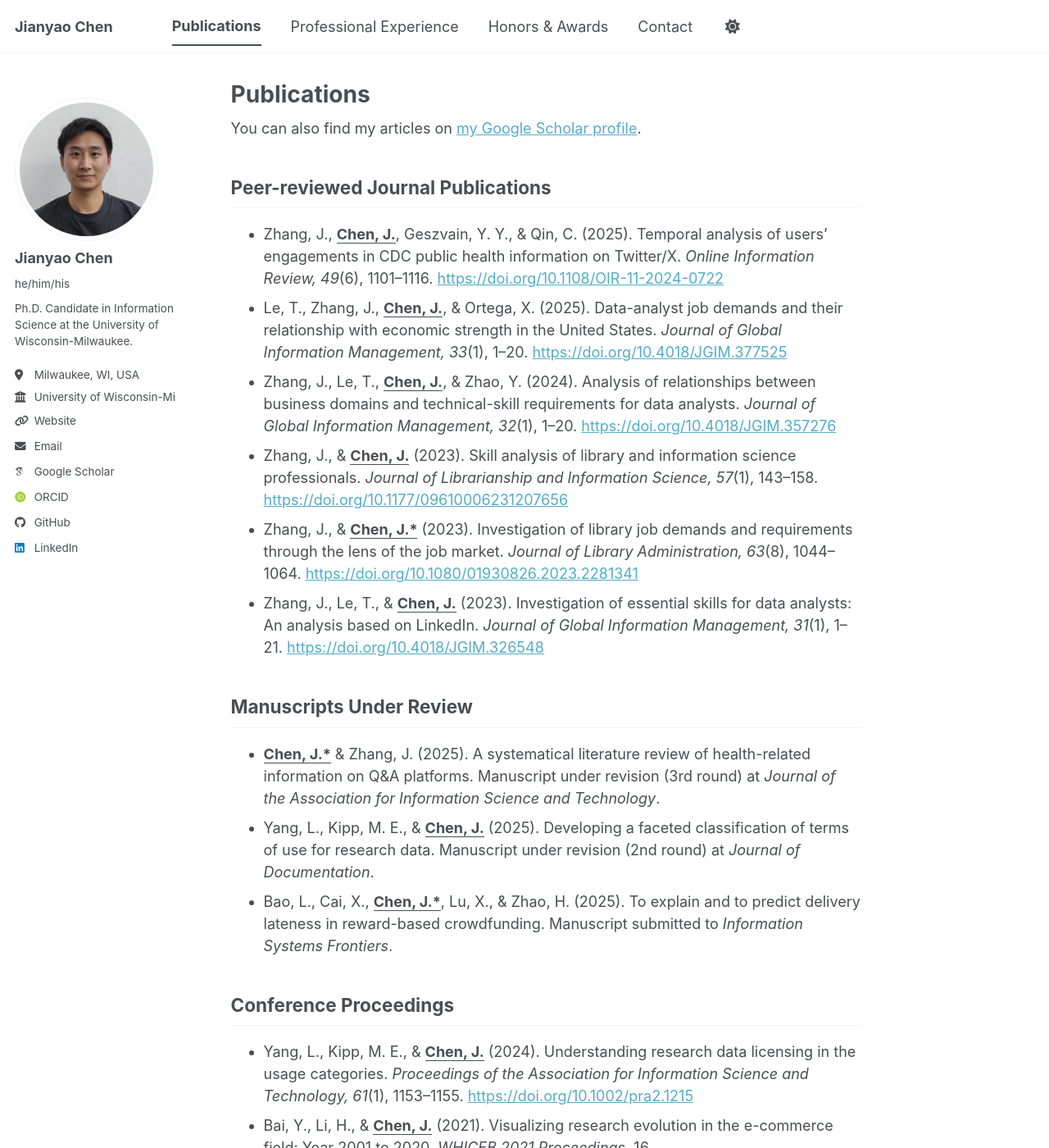
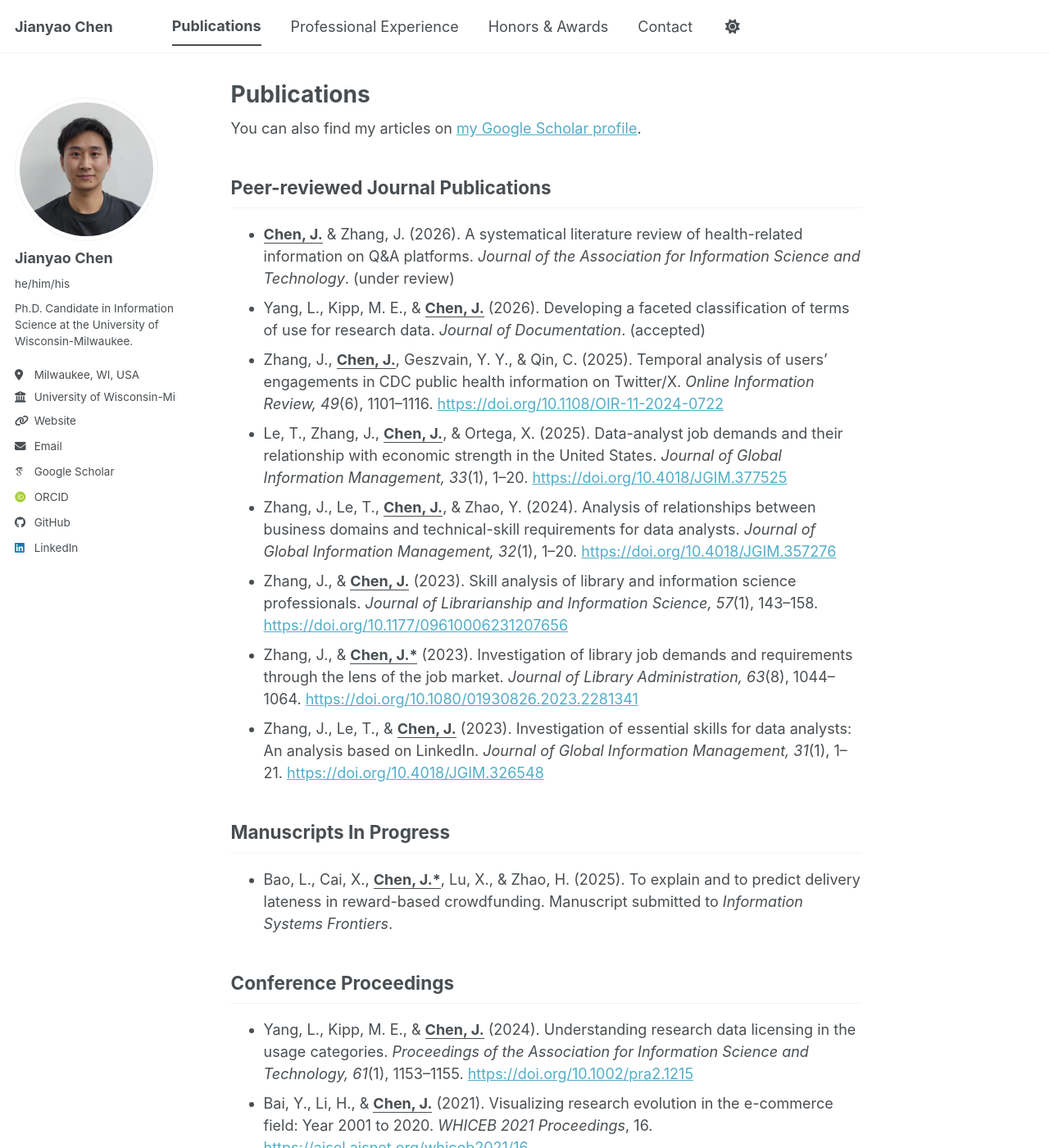
Before and after one commit to JianyaoChen/JianyaoChen.github.io, a Jekyll site: the page built from _pages/publications.html, in a window 1280 px wide and 1400 px high. Shown: the whole window at 82% size. Built offline with Jekyll 4.4.1, drawn with Linux system fonts in a browser that asks for light colours; some web fonts are replaced; a script bundle is joined from its source files by our own code; library files that are not in the unit come from our copies.

Commit message:
Update publications.html

```diff
--- a/_pages/publications.html
+++ b/_pages/publications.html
@@ -24,6 +24,17 @@ author_profile: true
 
 <h2>Peer-reviewed Journal Publications</h2>
 <ul>
+
+  <!-- Under review / accepted -->
+  <li>
+    <u><strong>Chen, J.</strong></u> &amp; Zhang, J. (2026). A systematical literature review of health-related information on Q&amp;A platforms. <em>Journal of the Association for Information Science and Technology</em>. (under review)
+  </li>
+
+  <li>
+    Yang, L., Kipp, M. E., &amp; <u><strong>Chen, J.</strong></u> (2026). Developing a faceted classification of terms of use for research data. <em>Journal of Documentation</em>. (accepted)
+  </li>
+
+  <!-- Published -->
   <li>Zhang, J., <u><strong>Chen, J.</strong></u>, Geszvain, Y. Y., &amp; Qin, C. (2025). Temporal analysis of users’ engagements in CDC public health information on Twitter/X. <em>Online Information Review, 49</em>(6), 1101–1116. <a href="https://doi.org/10.1108/OIR-11-2024-0722">https://doi.org/10.1108/OIR-11-2024-0722</a></li>
 
   <li>Le, T., Zhang, J., <u><strong>Chen, J.</strong></u>, &amp; Ortega, X. (2025). Data-analyst job demands and their relationship with economic strength in the United States. <em>Journal of Global Information Management, 33</em>(1), 1–20. <a href="https://doi.org/10.4018/JGIM.377525">https://doi.org/10.4018/JGIM.377525</a></li>
@@ -35,14 +46,11 @@ author_profile: true
   <li>Zhang, J., &amp; <u><strong>Chen, J.*</strong></u> (2023). Investigation of library job demands and requirements through the lens of the job market. <em>Journal of Library Administration, 63</em>(8), 1044–1064. <a href="https://doi.org/10.1080/01930826.2023.2281341">https://doi.org/10.1080/01930826.2023.2281341</a></li>
 
   <li>Zhang, J., Le, T., &amp; <u><strong>Chen, J.</strong></u> (2023). Investigation of essential skills for data analysts: An analysis based on LinkedIn. <em>Journal of Global Information Management, 31</em>(1), 1–21. <a href="https://doi.org/10.4018/JGIM.326548">https://doi.org/10.4018/JGIM.326548</a></li>
+
 </ul>
 
-<h2>Manuscripts Under Review</h2>
+<h2>Manuscripts In Progress</h2>
 <ul>
-  <li><u><strong>Chen, J.*</strong></u> &amp; Zhang, J. (2025). A systematical literature review of health-related information on Q&amp;A platforms. Manuscript under revision (3rd round) at <em>Journal of the Association for Information Science and Technology</em>.</li>
-
-  <li>Yang, L., Kipp, M. E., &amp; <u><strong>Chen, J.</strong></u> (2025). Developing a faceted classification of terms of use for research data. Manuscript under revision (2nd round) at <em>Journal of Documentation</em>.</li>
-
   <li>Bao, L., Cai, X., <u><strong>Chen, J.*</strong></u>, Lu, X., &amp; Zhao, H. (2025). To explain and to predict delivery lateness in reward-based crowdfunding. Manuscript submitted to <em>Information Systems Frontiers</em>.</li>
 </ul>
 
```
